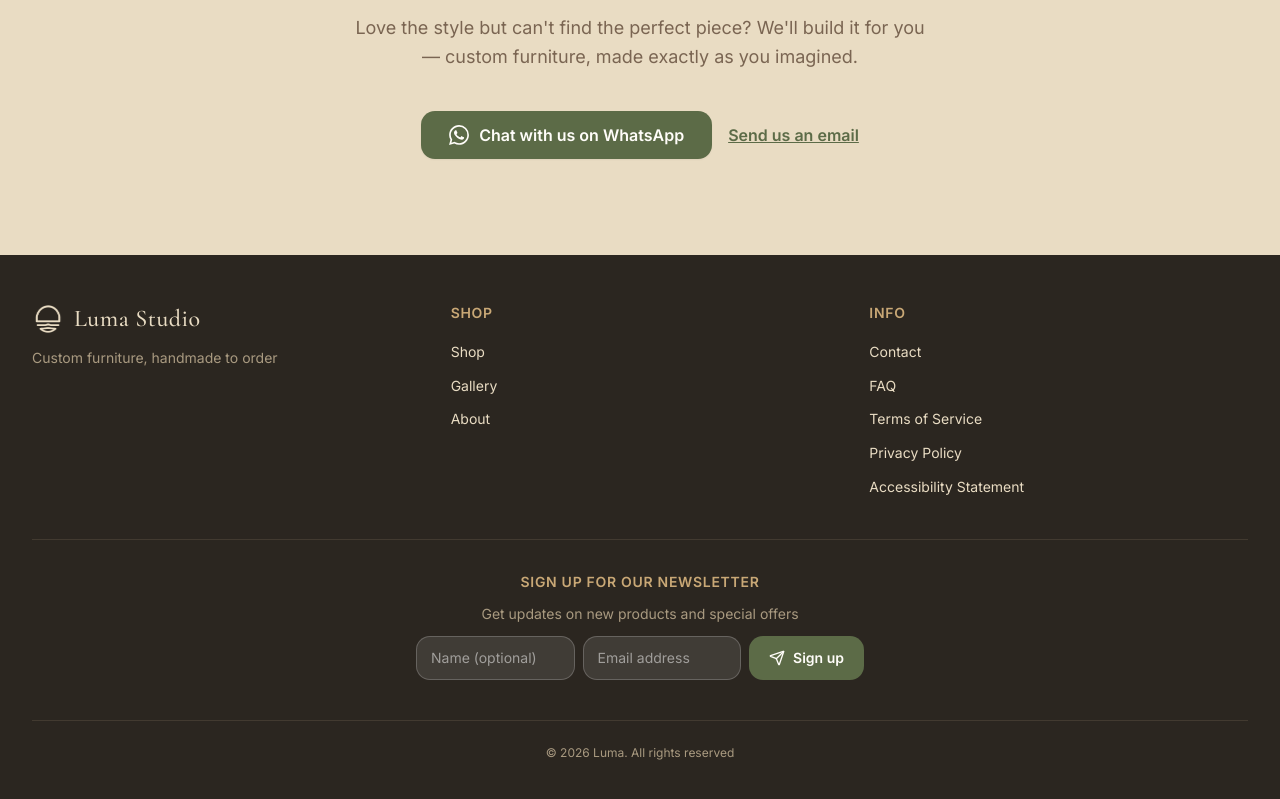
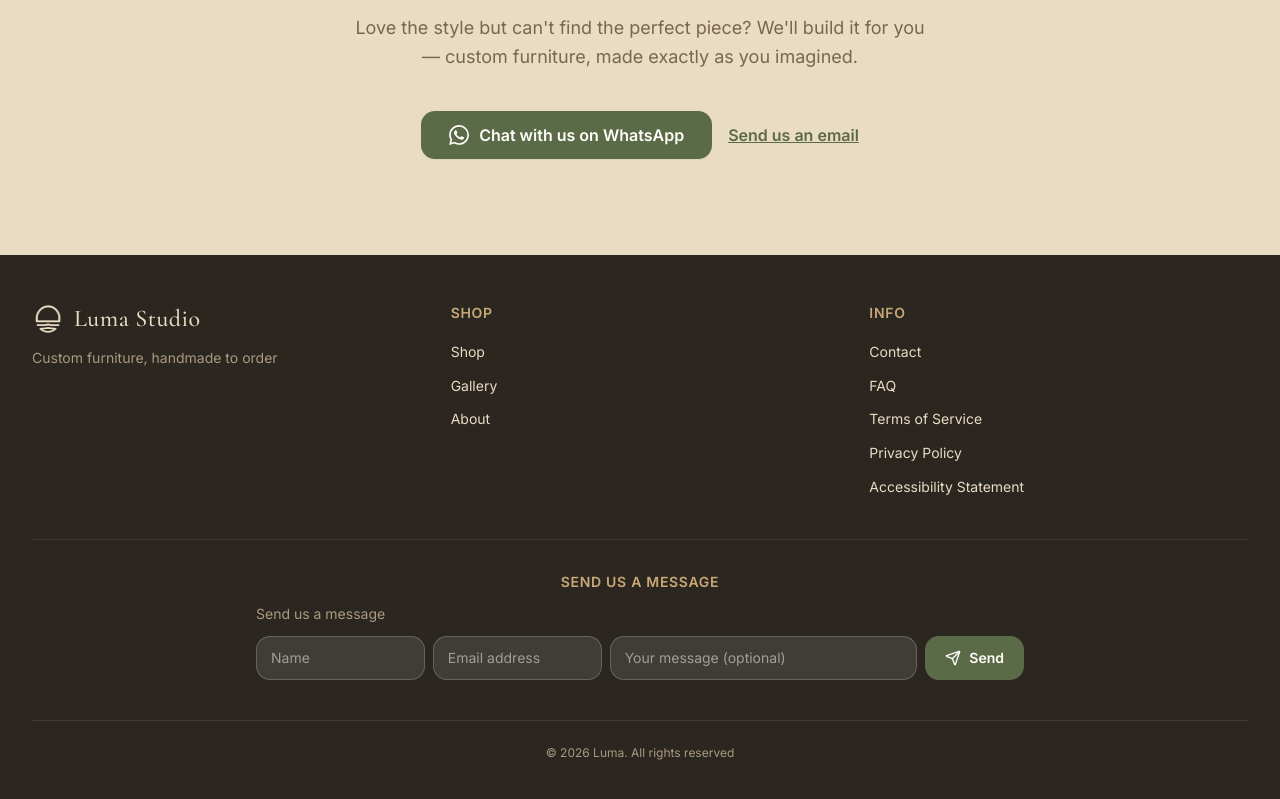
Before and after one commit to Omril7/luma, a Next.js app: page /en in a window 1280 px wide. Shown: the part 2822-3621 px from the top of the page. Built offline with nearby package versions, Linux system fonts and the light colour scheme; no server answers; the database is empty; a web font is replaced by a local one.

Commit message:
Replace footer newsletter signup with contact form; make contact message optional

```diff
--- a/src/components/layouts/Footer.tsx
+++ b/src/components/layouts/Footer.tsx
@@ -7,7 +7,7 @@ import { FEATURES } from '@/lib/featureFlags'
 import { useUiStore } from '@/stores/uiStore'
 import { InstagramIcon } from '@/components/icons/InstagramIcon'
 import { FacebookIcon } from '@/components/icons/FacebookIcon'
-import { NewsletterSignupForm } from '@/features/newsletter/NewsletterSignupForm'
+import { FooterContactForm } from '@/features/contact/FooterContactForm'
 
 interface FooterProps {
   instagramUrl?: string
@@ -130,14 +130,14 @@ export function Footer({ instagramUrl, facebookUrl, tagline }: FooterProps) {
           </div>
         </div>
 
-        {/* Newsletter signup */}
+        {/* Contact form */}
         <div className={`mt-10 border-t ${lineCls} pt-8`}>
-          <div className="mx-auto max-w-md text-center">
+          <div className="mx-auto max-w-3xl text-center">
             <h3 className={`mb-1 text-sm font-semibold uppercase tracking-wider ${headingCls}`}>
-              {t('newsletterHeading')}
+              {t('contactHeading')}
             </h3>
-            <NewsletterSignupForm
-              className="mt-3"
+            <FooterContactForm
+              className="mt-3 text-start"
               labelClassName={`mb-3 text-sm ${mutedCls}`}
               inputClassName={`min-h-[44px] w-full rounded-lg border px-3.5 py-2.5 text-sm transition-colors focus:outline-none focus:ring-2 focus:ring-primary ${
                 themeOverride
--- a/src/features/contact/ContactClient.tsx
+++ b/src/features/contact/ContactClient.tsx
@@ -69,11 +69,10 @@ export function ContactClient({ locale, info }: ContactClientProps) {
     if (form.name.trim().length < 2) next.name = t('required')
     if (!EMAIL_RE.test(form.email.trim())) next.email = t('invalidEmail')
     if (form.subject.trim().length < 2) next.subject = t('required')
-    if (form.message.trim().length < 10) next.message = t('tooShortMessage')
     setErrors(next)
 
     if (Object.keys(next).length > 0) {
-      const firstKey = (['name', 'email', 'subject', 'message'] as const).find((k) => next[k])
+      const firstKey = (['name', 'email', 'subject'] as const).find((k) => next[k])
       if (firstKey) fieldRefs[firstKey].current?.focus()
       return false
     }
@@ -246,15 +245,8 @@ export function ContactClient({ locale, info }: ContactClientProps) {
                 rows={5}
                 value={form.message}
                 onChange={(e) => set('message', e.target.value)}
-                aria-invalid={!!errors.message}
-                aria-describedby={errors.message ? 'contact-message-error' : undefined}
-                className={`${inputCls} resize-none ${errors.message ? 'border-red-400' : 'border-border'}`}
+                className={`${inputCls} resize-none border-border`}
               />
-              {errors.message && (
-                <p id="contact-message-error" role="alert" className="mt-1 text-sm text-red-600">
-                  {errors.message}
-                </p>
-              )}
             </div>
 
             <label className="flex cursor-pointer select-none items-center gap-2.5 text-sm text-text-main">
--- /dev/null
+++ b/src/features/contact/FooterContactForm.tsx
@@ -0,0 +1,123 @@
+'use client'
+
+import { useState } from 'react'
+import { useTranslations, useLocale } from 'next-intl'
+import { Loader2, Send } from 'lucide-react'
+import { useUiStore } from '@/stores/uiStore'
+import { api } from '@/lib/api'
+
+interface FooterContactFormProps {
+  className?: string
+  inputClassName?: string
+  labelClassName?: string
+}
+
+const EMAIL_RE = /^[^\s@]+@[^\s@]+\.[^\s@]+$/
+
+export function FooterContactForm({
+  className,
+  inputClassName,
+  labelClassName,
+}: FooterContactFormProps) {
+  const t = useTranslations('footer')
+  const locale = useLocale()
+  const { addToast } = useUiStore()
+
+  const [name, setName] = useState('')
+  const [email, setEmail] = useState('')
+  const [message, setMessage] = useState('')
+  const [submitting, setSubmitting] = useState(false)
+
+  async function handleSubmit(e: React.FormEvent) {
+    e.preventDefault()
+    if (name.trim().length < 2) {
+      addToast({ type: 'error', message: t('contactNameRequired') })
+      return
+    }
+    if (!EMAIL_RE.test(email.trim())) {
+      addToast({ type: 'error', message: t('contactInvalidEmail') })
+      return
+    }
+
+    setSubmitting(true)
+    try {
+      await api.post('/api/contact', {
+        name: name.trim(),
+        email: email.trim(),
+        subject: t('contactSubject'),
+        message: message.trim() || undefined,
+        language: locale,
+      })
+      addToast({ type: 'success', message: t('contactSuccess') })
+      setName('')
+      setEmail('')
+      setMessage('')
+    } catch {
+      addToast({ type: 'error', message: t('contactError') })
+    } finally {
+      setSubmitting(false)
+    }
+  }
+
+  const inputCls =
+    inputClassName ??
+    'min-h-[44px] w-full rounded-lg border border-border bg-surface px-3.5 py-2.5 text-sm text-text-main placeholder:text-text-muted/70 transition-colors focus:outline-none focus:ring-2 focus:ring-primary'
+
+  return (
+    <form onSubmit={handleSubmit} className={className} noValidate>
+      <p className={labelClassName ?? 'mb-3 text-sm text-text-muted'}>{t('contactHeading')}</p>
+      <div className="flex flex-col gap-2 md:flex-row md:items-start">
+        <label htmlFor="footer-contact-name" className="sr-only">
+          {t('contactNamePlaceholder')}
+        </label>
+        <input
+          id="footer-contact-name"
+          type="text"
+          value={name}
+          onChange={(e) => setName(e.target.value)}
+          placeholder={t('contactNamePlaceholder')}
+          autoComplete="name"
+          required
+          className={`${inputCls} md:flex-1`}
+        />
+        <label htmlFor="footer-contact-email" className="sr-only">
+          {t('contactEmailPlaceholder')}
+        </label>
+        <input
+          id="footer-contact-email"
+          type="email"
+          dir="ltr"
+          value={email}
+          onChange={(e) => setEmail(e.target.value)}
+          placeholder={t('contactEmailPlaceholder')}
+          autoComplete="email"
+          required
+          className={`${inputCls} md:flex-1`}
+        />
+        <label htmlFor="footer-contact-message" className="sr-only">
+          {t('contactMessagePlaceholder')}
+        </label>
+        <input
+          id="footer-contact-message"
+          type="text"
+          value={message}
+          onChange={(e) => setMessage(e.target.value)}
+          placeholder={t('contactMessagePlaceholder')}
+          className={`${inputCls} md:flex-[2]`}
+        />
+        <button
+          type="submit"
+          disabled={submitting}
+          className="flex min-h-[44px] shrink-0 cursor-pointer items-center justify-center gap-2 self-start rounded-lg bg-primary px-5 text-sm font-semibold text-surface transition-colors duration-150 hover:bg-primary-600 disabled:cursor-not-allowed disabled:opacity-60"
+        >
+          {submitting ? (
+            <Loader2 size={16} className="animate-spin" aria-hidden="true" />
+          ) : (
+            <Send size={16} aria-hidden="true" />
+          )}
+          {t('contactSubmit')}
+        </button>
+      </div>
+    </form>
+  )
+}
--- a/src/i18n/en.json
+++ b/src/i18n/en.json
@@ -240,7 +240,17 @@
     "infoLinks": "Info",
     "instagramLabel": "Follow us on Instagram",
     "facebookLabel": "Follow us on Facebook",
-    "newsletterHeading": "Sign up for our newsletter"
+    "newsletterHeading": "Sign up for our newsletter",
+    "contactHeading": "Send us a message",
+    "contactNamePlaceholder": "Name",
+    "contactEmailPlaceholder": "Email address",
+    "contactMessagePlaceholder": "Your message (optional)",
+    "contactSubmit": "Send",
+    "contactSubject": "Message from the website footer",
+    "contactSuccess": "Thanks! We'll get back to you soon.",
+    "contactError": "Something went wrong, please try again",
+    "contactInvalidEmail": "Invalid email address",
+    "contactNameRequired": "Please enter your name"
   },
   "shop": {
     "title": "Shop",
@@ -423,7 +433,7 @@
     "formEmail": "Email",
     "formPhone": "Phone (optional)",
     "formSubject": "Subject",
-    "formMessage": "Message",
+    "formMessage": "Message (optional)",
     "formSubmit": "Send Message",
     "formSubmitting": "Sending...",
     "formSuccess": "Message sent successfully! We'll get back to you soon.",
--- a/src/i18n/he.json
+++ b/src/i18n/he.json
@@ -240,7 +240,17 @@
     "infoLinks": "מידע",
     "instagramLabel": "עקבו אחרינו באינסטגרם",
     "facebookLabel": "עקבו אחרינו בפייסבוק",
-    "newsletterHeading": "הצטרפו לניוזלטר שלנו"
+    "newsletterHeading": "הצטרפו לניוזלטר שלנו",
+    "contactHeading": "שלחו לנו הודעה",
+    "contactNamePlaceholder": "שם",
+    "contactEmailPlaceholder": "כתובת אימייל",
+    "contactMessagePlaceholder": "ההודעה שלכם (רשות)",
+    "contactSubmit": "שליחה",
+    "contactSubject": "פנייה מהכותרת התחתית באתר",
+    "contactSuccess": "תודה! נחזור אליכם בהקדם.",
+    "contactError": "משהו השתבש, נסו שוב",
+    "contactInvalidEmail": "כתובת אימייל לא תקינה",
+    "contactNameRequired": "נא להזין שם"
   },
   "shop": {
     "title": "החנות",
@@ -423,7 +433,7 @@
     "formEmail": "דוא\"ל",
     "formPhone": "טלפון (אופציונלי)",
     "formSubject": "נושא",
-    "formMessage": "הודעה",
+    "formMessage": "הודעה (אופציונלי)",
     "formSubmit": "שליחת הודעה",
     "formSubmitting": "שולח...",
     "formSuccess": "ההודעה נשלחה בהצלחה! נחזור אליכם בהקדם.",
--- a/src/server/services/contactMessageService.ts
+++ b/src/server/services/contactMessageService.ts
@@ -7,15 +7,19 @@ import type { ContactInput } from '@/shared/schemas'
 // ── Create (public) ───────────────────────────────────────────────────────────
 
 export async function createContactMessage(
-  input: Omit<ContactInput, 'language'> & { language?: ContactInput['language'] }
+  input: Omit<ContactInput, 'language' | 'message'> & {
+    language?: ContactInput['language']
+    message?: string
+  }
 ) {
+  const message = input.message ?? ''
   const created = await prisma.contactMessage.create({
     data: {
       name: input.name,
       email: input.email,
       phone: input.phone,
       subject: input.subject,
-      message: input.message,
+      message,
       language: input.language ?? 'he',
       subscribedToNewsletter: input.subscribeToNewsletter ?? false,
     },
@@ -29,7 +33,7 @@ export async function createContactMessage(
       email: input.email,
       phone: input.phone,
       subject: input.subject,
-      message: input.message,
+      message,
       subscribedToNewsletter: input.subscribeToNewsletter ?? false,
     })
   } catch (err) {
@@ -70,8 +74,12 @@ async function notifyAdminOfNewContactMessage(params: NotifyAdminParams): Promis
     <div dir="rtl" style="font-family:Arial,Helvetica,sans-serif;color:#333;max-width:560px">
       <h2 style="margin:0 0 12px">הודעה חדשה מטופס יצירת קשר</h2>
       <table style="border-collapse:collapse;background:#faf7f2;border-radius:8px">${tableRows}</table>
-      <p style="margin:16px 0 4px;font-weight:600">הודעה:</p>
-      <p style="margin:0;white-space:pre-wrap">${escapeHtml(params.message)}</p>
+      ${
+        params.message.trim()
+          ? `<p style="margin:16px 0 4px;font-weight:600">הודעה:</p>
+      <p style="margin:0;white-space:pre-wrap">${escapeHtml(params.message)}</p>`
+          : ''
+      }
       <p style="margin-top:20px;font-size:13px;color:#777">
         ניתן לצפות בכל ההודעות בעמוד "יצירת קשר" בממשק הניהול.
       </p>
--- a/src/shared/schemas/index.ts
+++ b/src/shared/schemas/index.ts
@@ -94,7 +94,7 @@ export const contactSchema = z.object({
   email: z.string().email(),
   phone: z.string().max(20).optional(),
   subject: z.string().min(2).max(200),
-  message: z.string().min(10).max(2000),
+  message: z.string().max(2000).optional().default(''),
   language: z.enum(['he', 'en']).default('he'),
   subscribeToNewsletter: z.boolean().optional(),
 })
```
Also changed, not shown: .claude/PROGRESS.md.
